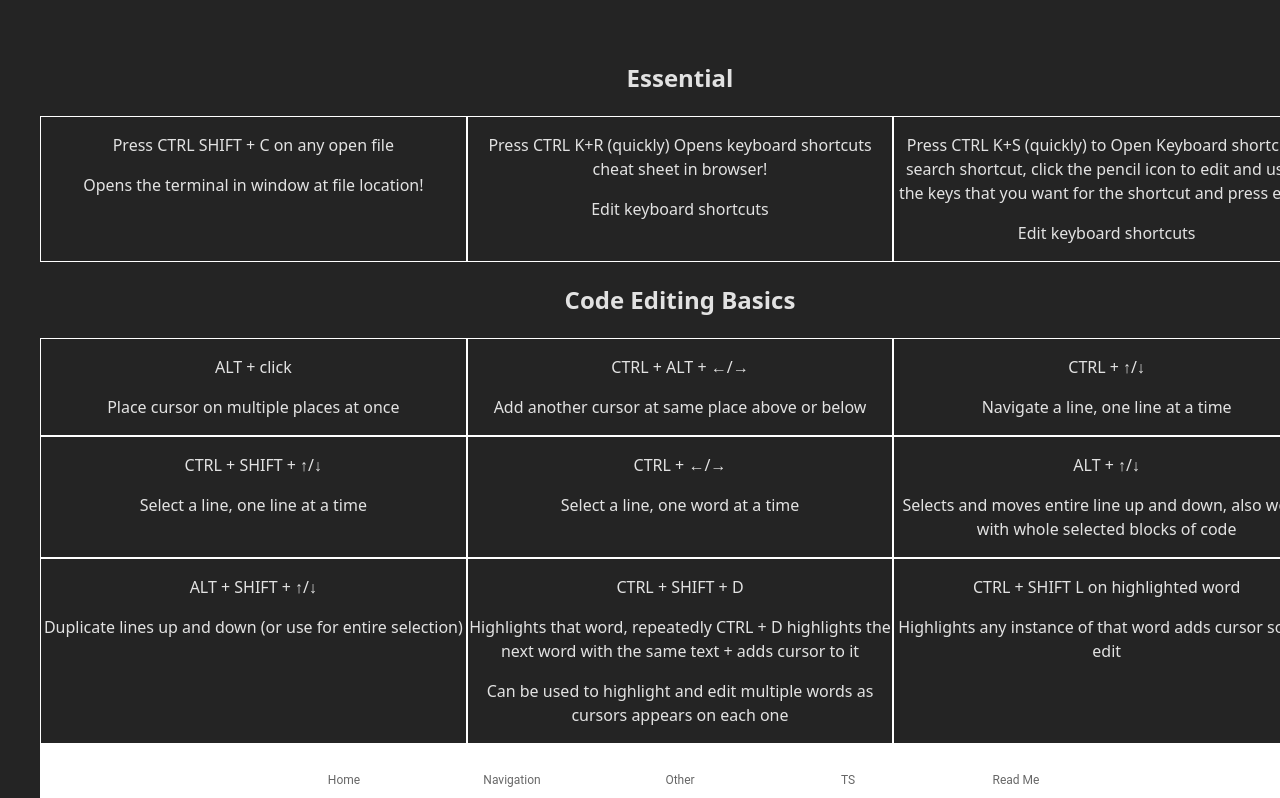
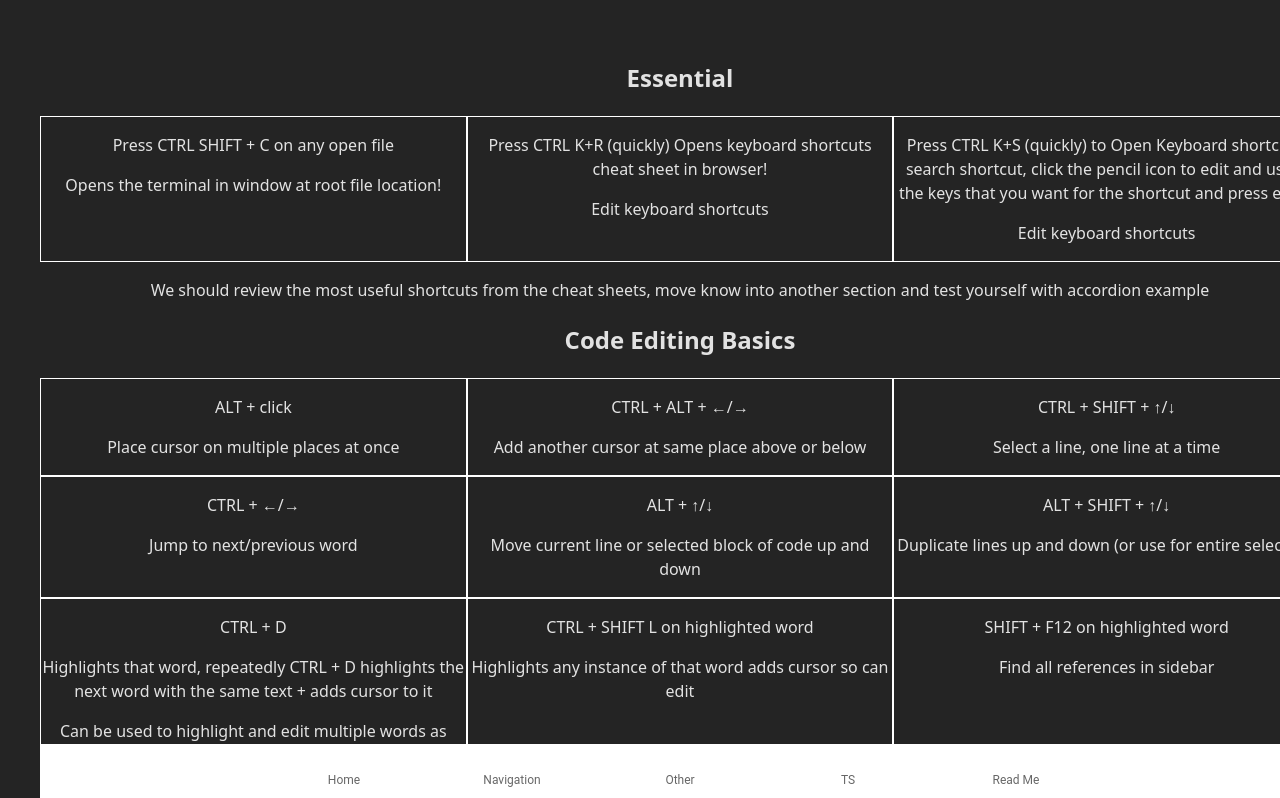
Before and after one commit to bendandoSolo/VSCodeShortcuts, a React (Vite) app: page / in a window 1280 px wide. Shown: the top 798 px of the page. Built offline with nearby package versions, Linux system fonts and the light colour scheme; some icons are missing.

Commit message:
cleanup and remove repeated shortcuts, need to review and learn faster/ASAP

```diff
--- a/src/NavigationPage.tsx
+++ b/src/NavigationPage.tsx
@@ -1,10 +1,8 @@
 import * as React from 'react';
 import WindowNavigation from './components/shortcutCategories/WindowNavigation'
-import NavigationHistory from './components/shortcutCategories/NavigationHistory'
 
 export const NavigationPage: React.FunctionComponent<{}> = () => {
   return <>
     <WindowNavigation />
-    <NavigationHistory />
   </>;
 };
--- a/src/components/shortcutCategories/CodeEditingBasics.tsx
+++ b/src/components/shortcutCategories/CodeEditingBasics.tsx
@@ -10,19 +10,20 @@ const CodeEditingBasics = () => (
     <ThreeColumnsContainer>
 
     <ShortCut Line1='ALT + click' Line2='Place cursor on multiple places at once' />
+
+
     <ShortCut Line1='CTRL + ALT + &larr;/&rarr;' Line2='Add another cursor at same place above or below' />
 
     {/* todo: indicate that this is know and not need to be added to the list */}
-    <ShortCut Line1='CTRL + &uarr;/&darr;' Line2='Navigate a line, one line at a time' />
     <ShortCut Line1='CTRL + SHIFT + &uarr;/&darr;' Line2='Select a line, one line at a time' />
 
-    <ShortCut Line1='CTRL + &larr;/&rarr;' Line2='Select a line, one word at a time' />
+    <ShortCut Line1='CTRL + &larr;/&rarr;' Line2='Jump to next/previous word' />
 
-    <ShortCut Line1='ALT + &uarr;/&darr;' Line2='Selects and moves entire line up and down, also works with whole selected blocks of code' />
+    <ShortCut Line1='ALT + &uarr;/&darr;' Line2='Move current line or selected block of code up and down' />
 
     <ShortCut Line1='ALT +  SHIFT + &uarr;/&darr;' Line2='Duplicate lines up and down (or use for entire selection)' />
 
-    <ShortCut Line1='CTRL + SHIFT + D' Line2='Highlights that word, repeatedly CTRL + D highlights the next word with the same text + adds cursor to it' Line3="Can be used to highlight and edit multiple words as cursors appears on each one" />
+    <ShortCut Line1='CTRL + D' Line2='Highlights that word, repeatedly CTRL + D highlights the next word with the same text + adds cursor to it' Line3="Can be used to highlight and edit multiple words as cursors appears on each one" />
 
     <ShortCut Line1='CTRL + SHIFT L on highlighted word' Line2='Highlights any instance of that word adds cursor so can edit' />
 
@@ -33,8 +34,7 @@ const CodeEditingBasics = () => (
   <ShortCut Line1='CTRL + SHIFT + ENTER' Line2='Insert line below' />
   <ShortCut Line1='CTRL + ENTER' Line2='Open Copilot solutions???' />
   <ShortCut Line1='CTRL + ↑/↓' Line2='Scroll up and down file, leaving cursor where it was' />
-  <ShortCut Line1='ALT + Z' Line2='Toggle word wrap' />
-  <ShortCut Line1='Click the line number/ CTRL + L' Line2='Selects entire line' />
+  <ShortCut Line1='ALT + Z' Line2='Toggle word wrap' />S
   <ShortCut Line1='CTRL + SHIFT + \' Line2='Jump to matching bracket' />
 
   </ThreeColumnsContainer>
--- a/src/components/shortcutCategories/Essential.tsx
+++ b/src/components/shortcutCategories/Essential.tsx
@@ -7,10 +7,11 @@ const Essential = () => (
   <>
   <h2>Essential</h2>
   <ThreeColumnsContainer>
-        <ShortCut Line1='Press CTRL SHIFT + C on any open file' Line2='Opens the terminal in window at file location!' />
+        <ShortCut Line1='Press CTRL SHIFT + C on any open file' Line2='Opens the terminal in window at root file location!' />
         <ShortCut Line1='Press CTRL K+R (quickly) Opens keyboard shortcuts cheat sheet in browser!' Line2='Edit keyboard shortcuts' />
         <ShortCut Line1="Press CTRL K+S (quickly) to Open Keyboard shortcuts, search shortcut, click the pencil icon to edit and using the keys that you want for the shortcut and press enter." Line2="Edit keyboard shortcuts" />
     </ThreeColumnsContainer>
+    <p>We should review the most useful shortcuts from the cheat sheets, move know into another section and test yourself with accordion example</p>
   </>
 )
 
--- a/src/components/shortcutCategories/FileNavigation.tsx
+++ b/src/components/shortcutCategories/FileNavigation.tsx
@@ -5,7 +5,7 @@ import { ShortCut } from '@components/layouts/ShortcutView';
 
 const FileNavigation = () => (
     <>
-    <h2 className="text-center py-2 text-lg font-bold">File Navigation</h2>
+    <h2 className="text-center py-2 text-lg font-bold">File Navigation - seems to be repeated perhaps remove</h2>
     <ThreeColumnsContainer>
         <ShortCut Line1='CTRL + Home/End' Line2='Goto Top/Bottom of file' />
         <ShortCut Line1='ALT +  + &larr;/&rarr;' Line2='Jump back and forward through recent sections of code/files' />
--- a/src/components/shortcutCategories/NavigationHistory.tsx
+++ /dev/null
@@ -1,16 +0,0 @@
-//@ts-ignore
-import { ThreeColumnsContainer } from '@components/layouts/ThreeColumnContainer';
-//@ts-ignore
-import { ShortCut } from '@components/layouts/ShortcutView';
-
-const NavigationHistory = () => (
-  <>
-  <h2 >Navigation History</h2>
-  <ThreeColumnsContainer>
-      <ShortCut Line1='CCTRL + TAB' Line2='Shows entire navigation history' />
-      <ShortCut Line1='ALT +  + &larr;/&rarr;' Line2='Jump back and forward through recent sections of code/files (repeated in file navigation perhaps combine)' />
-      </ThreeColumnsContainer>
-  </>
-);
-
-export default NavigationHistory;
--- a/src/components/shortcutCategories/WindowNavigation.tsx
+++ b/src/components/shortcutCategories/WindowNavigation.tsx
@@ -17,10 +17,11 @@ const WindowNavigation = () => (
         <ShortCut Line1='CTRL + SHIFT + X' Line2='Goto Extensions' />
         <ShortCut Line1='CTRL + G' Line2='Goto Source Control' />
         <ShortCut Line1='CTRL + ,' Line2='Open Settings' />
-        <ShortCut Line1='CTRL + SHIFT + V' Line2='Show Preview mode for markdown/mermaid diagrams' />
+        <ShortCut Line1='CTRL + SHIFT + V' Line2='Show Preview mode for markdown/mermaid diagrams (maybe needs pluggin)' />
         <ShortCut Line1='CTRL + W' Line2='Close preview' />
         <ShortCut Line1='CTRL + K + V' Line2='Preview on side' />
         <ShortCut Line1='ALT + ←/→' Line2='Jump back and forward through recent sections of code/files' />
+        <ShortCut Line1='CCTRL + TAB' Line2='Shows entire navigation history' />
         </ThreeColumnsContainer>
     </>
 );
--- a/src/main.tsx
+++ b/src/main.tsx
@@ -3,7 +3,7 @@ import { createRoot } from 'react-dom/client'
 import { BrowserRouter, Routes, Route } from "react-router";
 import './index.css'
 import Index from './Index'
-import { ReadMe } from './sections/ReadMe'
+import { Todo } from './sections/Todo'
 import { Layout } from './Layout'
 import {OtherPage} from './OtherPage'
 import {LearnTSPage} from './LearnTSPage'
@@ -18,7 +18,7 @@ createRoot(document.getElementById('root')!).render(
           <Route path="/Navigation" element={<NavigationPage />} />
           <Route path="/other" element={<OtherPage />} />
           <Route path="/TS" element={<LearnTSPage />} />
-          <Route path="/readMe" element={<ReadMe />} />
+          <Route path="/readMe" element={<Todo />} />
         </Route>
       </Routes>
   </StrictMode>
--- a/src/sections/ReadMe.tsx
+++ b/src/sections/Todo.tsx
@@ -4,14 +4,17 @@ import Stack from '@mui/material/Stack';
 interface IReadMeProps {
 }
 
-export const ReadMe: React.FunctionComponent<IReadMeProps> = () => {
+export const Todo: React.FunctionComponent<IReadMeProps> = () => {
   return <>
     <h1>Read Me /TODO</h1>
 
     <Stack spacing={2} direction="column" alignItems="flex-centre">
         <h2>Next Steps</h2>
+
         <p>Add prettier config</p>
+        <p>Fix weird alignment issues</p>
         <p>Setup basic linting</p>
+        <p>Create page of know answers, some of the shortcuts we know and should test ourselves and then remove from project</p>
         <p>Make it usable by swapping and renaming line 1 and line2 then have accordion with answers.</p>
         <p>Continue to leare better shortcuts </p>
 
```
